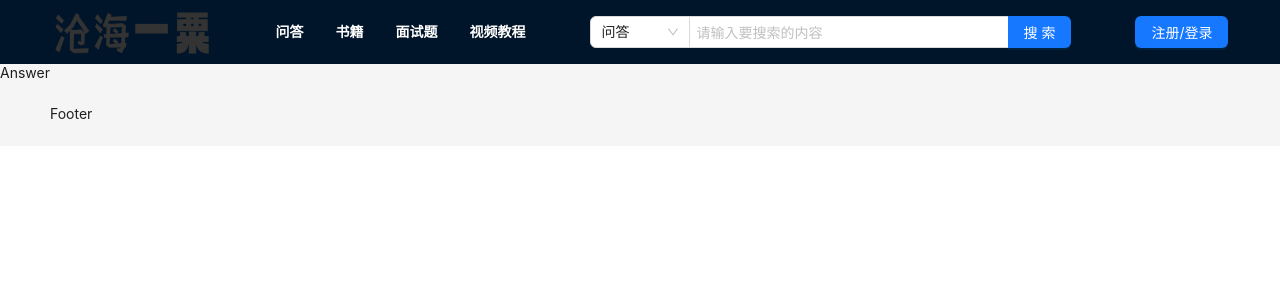
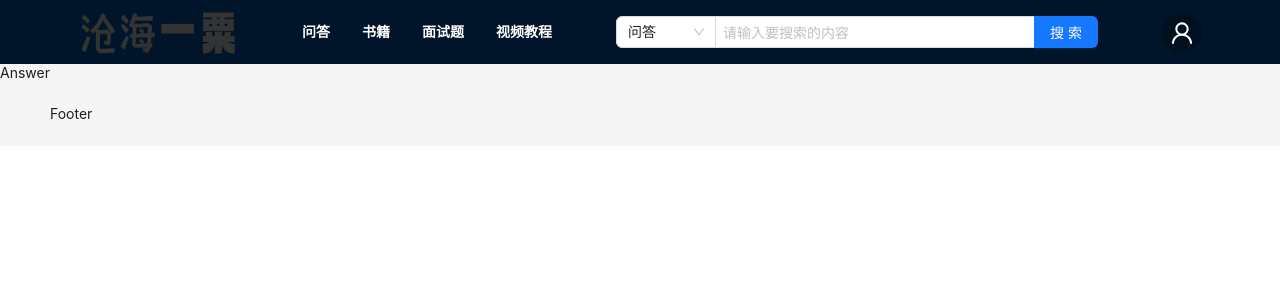
Before and after one commit to sdgdd/codeReader, a React (Create React App) app in the folder code_reader/: page /answer in a window 1280 px wide. Shown: the top 300 px of the page. Built offline with nearby package versions, Linux system fonts and the light colour scheme.

Commit message:
feat:新增redux维护登录信息

```diff
--- a/code_reader/package.json
+++ b/code_reader/package.json
@@ -3,12 +3,14 @@
   "version": "0.1.0",
   "private": true,
   "dependencies": {
+    "@reduxjs/toolkit": "^2.2.5",
     "@testing-library/jest-dom": "^5.17.0",
     "@testing-library/react": "^13.4.0",
     "@testing-library/user-event": "^13.5.0",
     "antd": "^5.17.3",
     "react": "^18.3.1",
     "react-dom": "^18.3.1",
+    "react-redux": "^9.1.2",
     "react-router-dom": "^6.23.1",
     "react-scripts": "5.0.1",
     "web-vitals": "^2.1.4"
--- a/code_reader/src/App.js
+++ b/code_reader/src/App.js
@@ -9,7 +9,7 @@ function App() {
   return (
     <div className="App">
       <Layout id="layout">
-        <Header hashPriority="hight" className="header">
+        <Header className="header">
           <NavHeader></NavHeader>
         </Header>
         <Content className="content">
--- /dev/null
+++ b/code_reader/src/components/LoginAvatar.jsx
@@ -0,0 +1,29 @@
+import React from "react";
+import { Button, Avatar, Popover, List } from "antd";
+import { UserOutlined } from "@ant-design/icons";
+import { useSelector } from "react-redux";
+
+export default function LoginAvatar() {
+  const user = useSelector((state) => state.user);
+
+  const avatar = <Avatar size="large" icon={<UserOutlined />}></Avatar>;
+
+  const dropDownOption = (
+    <List
+      dataSource={["个人中心", "退出登录"]}
+      renderItem={(item) => (
+        <List.Item style={{ cursor: "pointer" }}>{item}</List.Item>
+      )}
+    ></List>
+  );
+
+  const hasLogin = (
+    <Popover content={dropDownOption} placement="bottom">
+      {avatar}
+    </Popover>
+  );
+
+  const notLogin = <Button type="primary">注册/登录</Button>;
+
+  return <div>{user.isLogin ? hasLogin : notLogin}</div>;
+}
--- a/code_reader/src/components/NavHeader.jsx
+++ b/code_reader/src/components/NavHeader.jsx
@@ -3,7 +3,8 @@ import { Image, Flex, Space, Select, Input, Button } from "antd";
 import { NavLink } from "react-router-dom";
 import canghai from "../asset/img/canghai.png";
 import yisu from "../asset/img/yisu.png";
-import "../css/NavHeader.css";
+import styles from "../css/NavHeader.module.css";
+import LoginAvatar from "./LoginAvatar";
 export default function NavHeader() {
   const options = [
     {
@@ -28,16 +29,16 @@ export default function NavHeader() {
         <Image width={80} height={48} preview={false} src={yisu} />
       </div>
       <Flex gap={32} wrap className="link-choose">
-        <NavLink className="nav-link" to="/answer">
+        <NavLink className={styles.navLlink} to="/answer">
           问答
         </NavLink>
-        <NavLink className="nav-link" to="/books">
+        <NavLink className={styles.navLlink} to="/books">
           书籍
         </NavLink>
-        <NavLink className="nav-link" to="/faceQuestion">
+        <NavLink className={styles.navLlink} to="/faceQuestion">
           面试题
         </NavLink>
-        <NavLink className="nav-link" to="/videoTeach">
+        <NavLink className={styles.navLlink} to="/videoTeach">
           视频教程
         </NavLink>
       </Flex>
@@ -57,7 +58,7 @@ export default function NavHeader() {
         <Button type="primary">搜索</Button>
       </Space.Compact>
 
-      <Button type="primary">注册/登录</Button>
+      <LoginAvatar></LoginAvatar>
     </Flex>
   );
 }
--- a/code_reader/src/css/NavHeader.css
+++ b/code_reader/src/css/NavHeader.module.css
@@ -1,4 +1,4 @@
-.nav-link {
+.navLlink {
     color: white;
     font-weight: 700;
 }
--- a/code_reader/src/index.js
+++ b/code_reader/src/index.js
@@ -7,12 +7,16 @@ import zh_CN from "antd/locale/zh_CN";
 import "dayjs/locale/zh-cn";
 import { ConfigProvider } from "antd";
 import { BrowserRouter } from "react-router-dom";
+import store from "./redux/store";
+import { Provider } from "react-redux";
 
 const root = ReactDOM.createRoot(document.getElementById("root"));
 root.render(
-  <ConfigProvider locale={zh_CN}>
-    <BrowserRouter>
-      <App />
-    </BrowserRouter>
-  </ConfigProvider>
+  <Provider store={store}>
+    <ConfigProvider locale={zh_CN}>
+      <BrowserRouter>
+        <App />
+      </BrowserRouter>
+    </ConfigProvider>
+  </Provider>
 );
--- /dev/null
+++ b/code_reader/src/redux/store.js
@@ -0,0 +1,8 @@
+import { configureStore } from "@reduxjs/toolkit";
+import userSlice from "./userSlice";
+
+export default configureStore({
+  reducer: {
+    user: userSlice,
+  },
+});
--- /dev/null
+++ b/code_reader/src/redux/userSlice.js
@@ -0,0 +1,18 @@
+import { createSlice } from "@reduxjs/toolkit";
+
+export const userSlice = createSlice({
+  name: "user",
+  initialState: {
+    isLogin: true,
+    userInfo: {},
+  },
+  reducers: {
+    initUserInfo: (state, { payload }) => {
+      state.userInfo = payload;
+    },
+  },
+});
+
+export const { initUserInfo } = userSlice.actions;
+
+export default userSlice.reducer;
```
Also changed, not shown: 1 other file (tests, documents, lock files or other folders).
